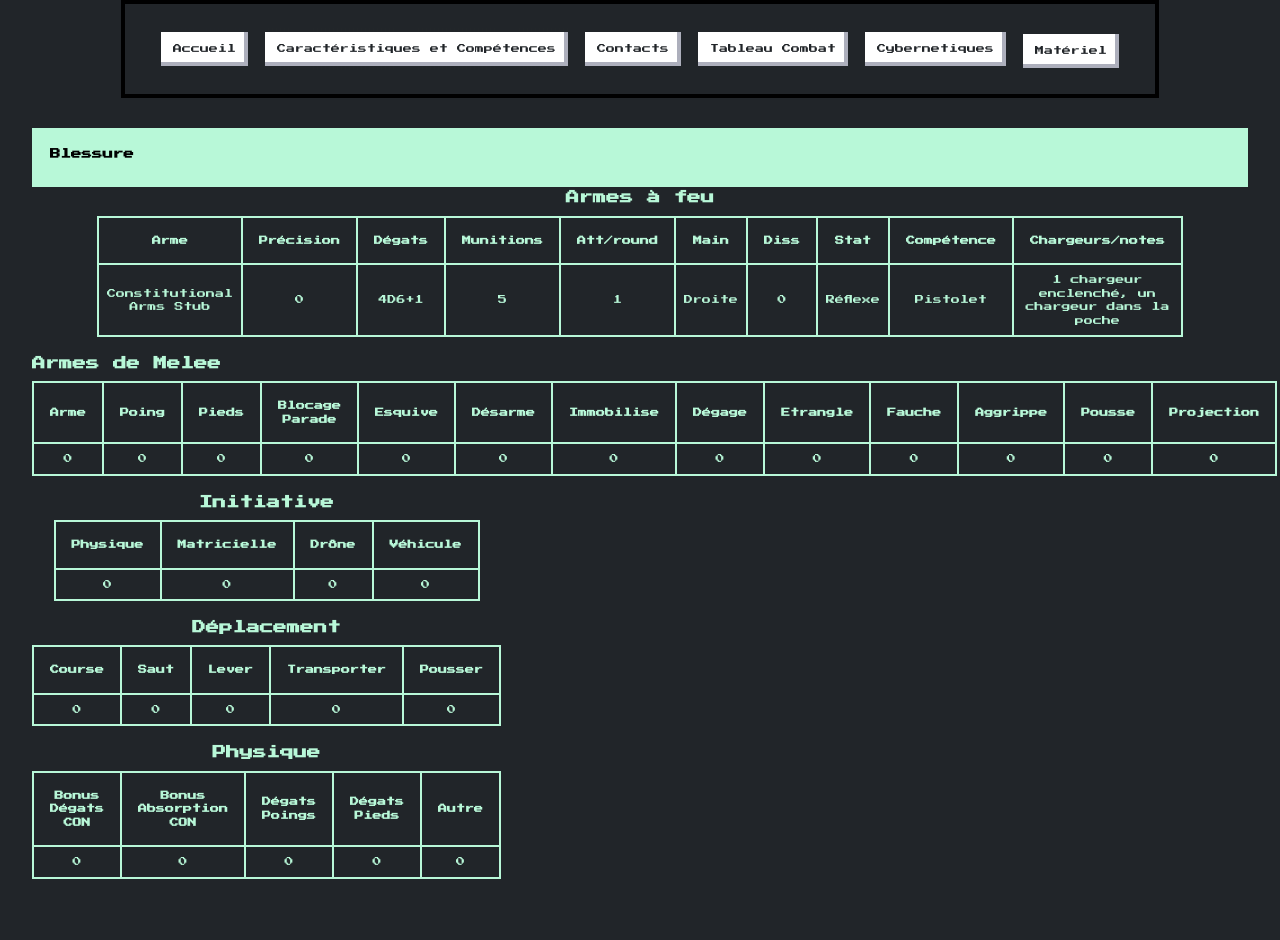
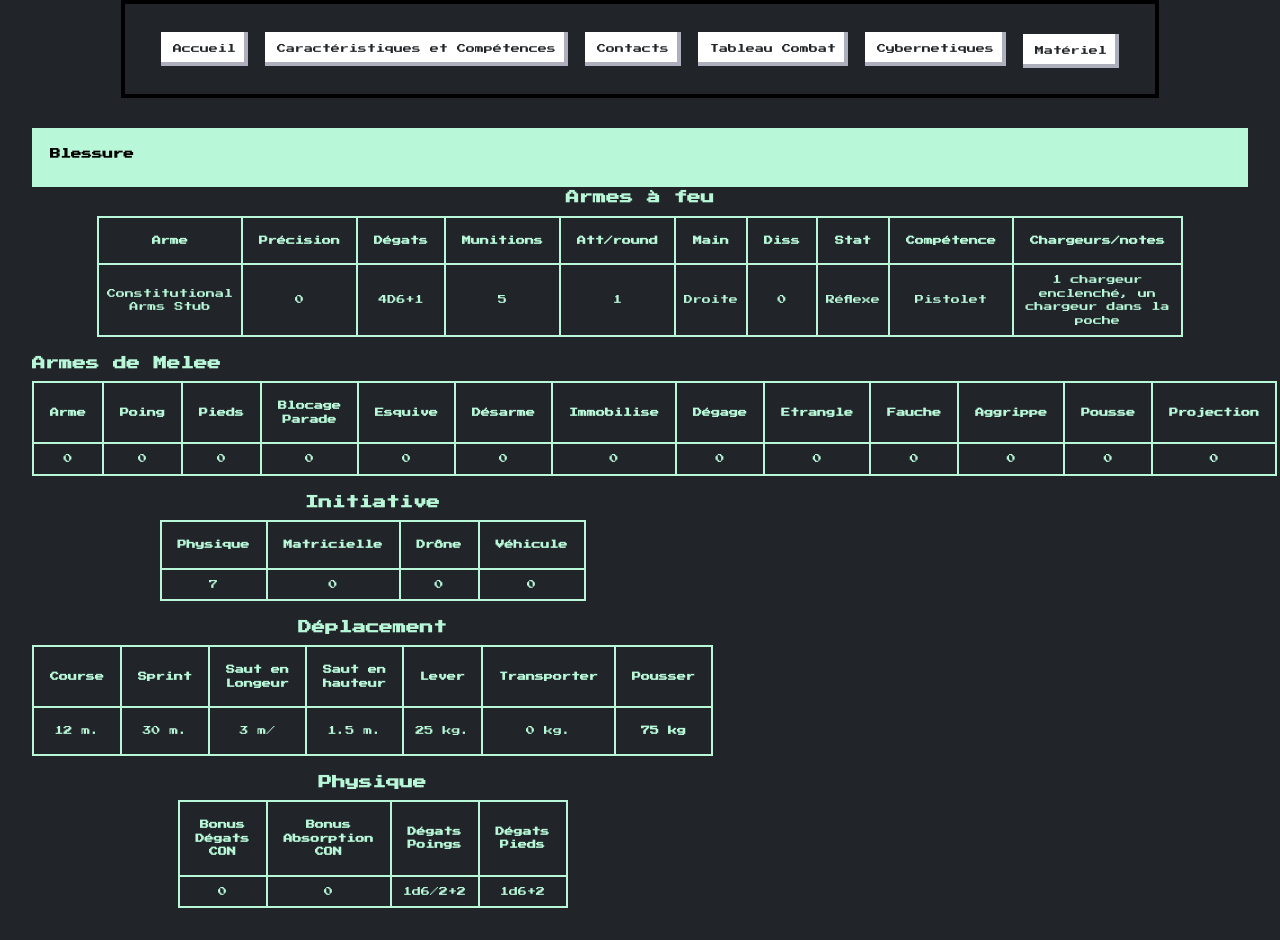
Before and after one commit to S4ji/Cyberpunk2099, a website: page blessure.html in a window 1280 px wide. Before the commit the page ends 911 px from the top, so only its background shows below. Drawn offline with nearby package versions, Linux system fonts and the light colour scheme.

Commit message:
first commit

```diff
--- a/blessure.html
+++ b/blessure.html
@@ -1548,7 +1548,7 @@
                             <th>Véhicule</th>
                         </tr>
                         <tr>
-                            <td>0</td>
+                            <td>7</td>
                             <td>0</td>
                             <td>0</td>
                             <td>0</td>
@@ -1560,17 +1560,21 @@
                     <table>
                         <tr>
                             <th>Course</th>
-                            <th>Saut</th>
+                            <th>Sprint</th>
+                            <th>Saut en Longeur</th>
+                            <th>Saut en hauteur</th>
                             <th>Lever</th>
                             <th>Transporter</th>
                             <th>Pousser</th>
                         </tr>
                         <tr>
-                            <td>0</td>
-                            <td>0</td>
-                            <td>0</td>
-                            <td>0</td>
-                            <td>0</td>
+                            <td>12 m.</td>
+                            <td>30 m.</td>
+                            <td>3 m/</td>
+                            <td>1.5 m.</td>
+                            <td>25 kg.</td>
+                            <td>0 kg.</td>
+                            <th>75 kg</th>
                         </tr>
                     </table>
                 </div>
@@ -1583,14 +1587,12 @@
                             <th>Bonus Absorption CON</th>
                             <th>Dégats Poings</th>
                             <th>Dégats Pieds</th>
-                            <th>Autre</th>
                         </tr>
                         <tr>
                             <td>0</td>
                             <td>0</td>
-                            <td>0</td>
-                            <td>0</td>
-                            <td>0</td>
+                            <td>1d6/2+2</td>
+                            <td>1d6+2</td>
                         </tr>
                     </table>
                 </div>
```
Also changed, not shown: contacts/FeiSoiLong(Triade).html (+1 -1 lines), contacts/HunterMoreaux(Avocat).html (+1 -1 lines), contacts/IsisThoran(Charcudoc).html (+3 -3 lines), contacts/RonKabama(Comptable).html (+1 -1 lines).
